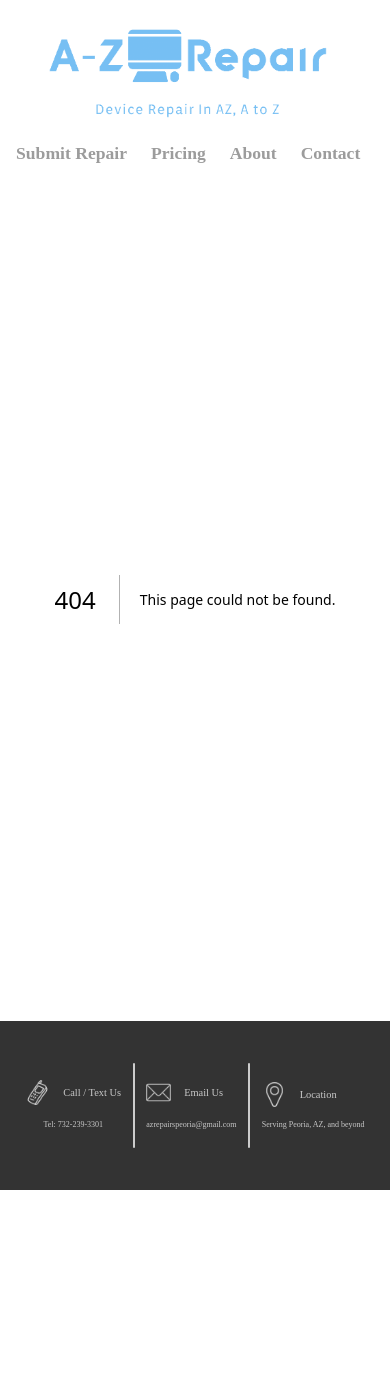
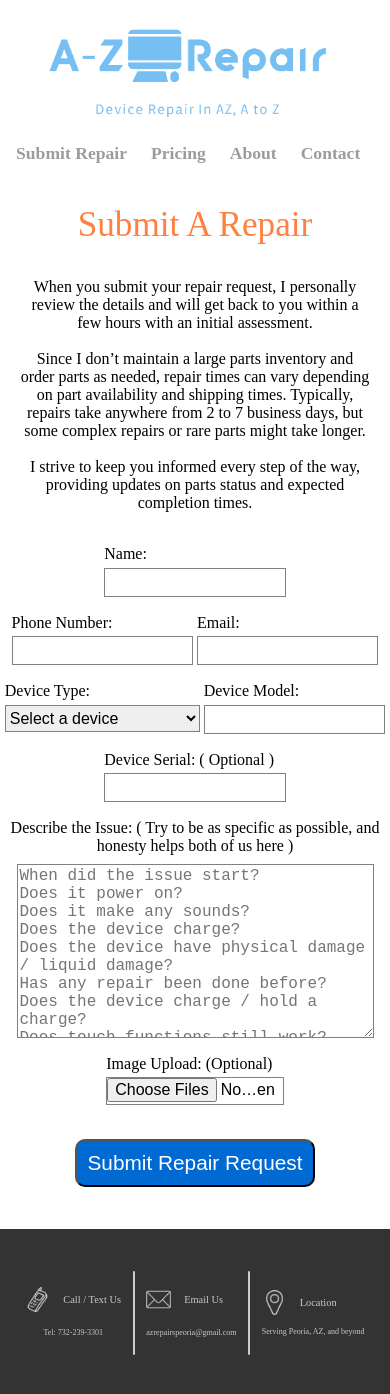
Before and after one commit to chrisz99/atozdevicerepairwebsite, a Next.js app: page /submitrepair in a window 390 px wide. Before the commit this address had no page. Shown: the top 1394 px of the page. Before the commit the page ends 1190 px from the top, so only its background shows below. Built offline with nearby package versions, Linux system fonts and the light colour scheme.

Commit message:
Added Submit Repair Page

```diff
--- a/app/layout.tsx
+++ b/app/layout.tsx
@@ -1,11 +1,5 @@
 import { BottomBar } from "@/components/common/BottomBar";
 import { NavBar } from "@/components/common/NavBar";
-import type { Metadata } from "next";
-
-export const metadata: Metadata = {
-  title: "Next.js on GitHub Pages",
-  description: "Deploy your static Next.js site to GitHub Pages.",
-};
 
 export default function RootLayout({
   children,
--- a/app/page.tsx
+++ b/app/page.tsx
@@ -12,10 +12,16 @@ import HardDiskPhoto from "../public/assets/harddisk.png";
 import Link from "next/link";
 import Image, { StaticImageData } from "next/image";
 import React from "react";
+import { Metadata } from "next";
 
 type ImageBadgeProps = {
   src: StaticImageData;
   label: string;
+};
+
+export const metadata: Metadata = {
+  title: "A to Z Device Repair",
+  description: "A to Z Device Repair, Device Repair in AZ, A to Z",
 };
 
 export default function Home() {
--- a/app/styles/submitrepair.module.css
+++ b/app/styles/submitrepair.module.css
@@ -25,12 +25,22 @@
 .contact_input {
   border: 0.1vw solid gray;
   width: 10vw;
+  height: 2vh;
+  font-size: 1rem;
 }
 
 .contact_input_multiarea {
   border: 0.1vw solid gray;
   width: 30vw;
   height: 20vh;
+  font-size: 1.2rem;
+}
+
+.contact_input_selector {
+  border: 0.1vw solid gray;
+  width: 10vw;
+  height: 3vh;
+  font-size: 1rem;
 }
 .contact_input_container {
   flex-direction: column;
@@ -50,9 +60,10 @@
 
 .repairBlurb {
   width: 40%;
-  font-size: 1.3rem;
+  font-size: 1.35rem;
   text-align: center;
   margin-bottom: 4vh;
+  font-weight: 500;
 }
 
 @media (max-width: 768px) {
@@ -60,7 +71,6 @@
     display: flex;
     flex-direction: column;
     row-gap: 2vh;
-    margin-left: 30vw;
   }
 
   .contact_input_container {
@@ -68,17 +78,53 @@
   }
   .page_header {
     font-size: 2.2rem;
-    margin-left: 25vw;
     font-weight: 500;
   }
   .contact_input {
     border: 0.1vw solid gray;
+    width: 45vw;
+    height: 3vh;
+  }
+
+  .contact_input_selector {
+    border: 0.1vw solid gray;
     width: 50vw;
+    height: 3.3vh;
   }
 
   .contact_input_multiarea {
     border: 0.1vw solid gray;
-    width: 100vw;
+    width: 90%;
     height: 20vh;
+    font-size: 1rem;
+    align-items: center;
+    justify-content: center;
+    display: flex;
+    margin-top: 1vh;
+  }
+
+  .contact_input_container_multiarea {
+    align-items: center;
+    justify-content: center;
+    display: flex;
+    flex-direction: column;
+    text-align: center;
+  }
+
+  .submit_btn {
+    background-color: #0069d2;
+    border-radius: 10px;
+    color: white;
+    padding: 10px;
+    font-size: 1.3rem;
+    margin-bottom: 5vh;
+    margin-top: 2vh;
+  }
+
+  .repairBlurb {
+    width: 90%;
+    font-size: 1rem;
+    margin-bottom: 4vh;
+    font-weight: 500;
   }
 }
--- /dev/null
+++ b/app/submitrepair/page.tsx
@@ -0,0 +1,24 @@
+import { RepairContactForm } from "../../components/common/RepairContactForm";
+import localstyles from "../styles/submitrepair.module.css";
+import { Metadata } from "next";
+
+export const metadata: Metadata = {
+  title: "Submit a Repair",
+  description: "A place to submit a device repair request to A to Z Repairs.",
+};
+
+export default function SubmitRepair() {
+  return (
+    <div className={localstyles.page}>
+      <h1 className={localstyles.page_header}>Submit A Repair</h1>
+      <p className={localstyles.repairBlurb}>
+        When you submit your repair request, I personally review the details and will get back to you within a few hours with an initial assessment.
+        <br />
+        <br /> Since I don’t maintain a large parts inventory and order parts as needed, repair times can vary depending on part availability and shipping times. Typically, repairs take anywhere from 2 to 7 business days, but some complex repairs or rare parts might take longer.
+        <br />
+        <br /> I strive to keep you informed every step of the way, providing updates on parts status and expected completion times.
+      </p>
+      <RepairContactForm />
+    </div>
+  );
+}
--- a/components/common/RepairContactForm.tsx
+++ b/components/common/RepairContactForm.tsx
@@ -1,3 +1,4 @@
+"use client";
 import { useRef } from "react";
 import localstyles from "../../app/styles/submitrepair.module.css";
 
@@ -51,7 +52,7 @@ export const RepairContactForm: React.FC = () => {
         <div style={{ flexDirection: "row", display: "flex", columnGap: "1vw" }}>
           <label className={localstyles.contact_input_container}>
             Device Type:
-            <select className={localstyles.contact_input} name="device_type" required>
+            <select className={localstyles.contact_input_selector} name="device_type" required>
               <option value="">Select a device</option>
               <option value="Phone">Phone</option>
               <option value="Tablet">Tablet</option>
@@ -68,11 +69,11 @@ export const RepairContactForm: React.FC = () => {
         </div>
 
         <label className={localstyles.contact_input_container}>
-          ( Optional ) Device Serial:
+          Device Serial: ( Optional )
           <input className={localstyles.contact_input} name="device_serial" />
         </label>
 
-        <label className={localstyles.contact_input_container}>
+        <label className={localstyles.contact_input_container_multiarea}>
           Describe the Issue: ( Try to be as specific as possible, and honesty helps both of us here )
           <textarea
             placeholder={`When did the issue start?\nDoes it power on?\nDoes it make any sounds?\nDoes the device charge?\nDoes the device have physical damage / liquid damage?\nHas any repair been done before?\nDoes the device charge / hold a charge?\nDoes touch functions still work?\nDoes the device get hot?`}
@@ -84,7 +85,7 @@ export const RepairContactForm: React.FC = () => {
         </label>
 
         <label className={localstyles.contact_input_container}>
-          ( Optional ) Image Upload:
+          Image Upload: (Optional)
           <input className={localstyles.contact_input} type="file" name="attachment" multiple accept="image/png, image/jpeg" />
         </label>
 
```
